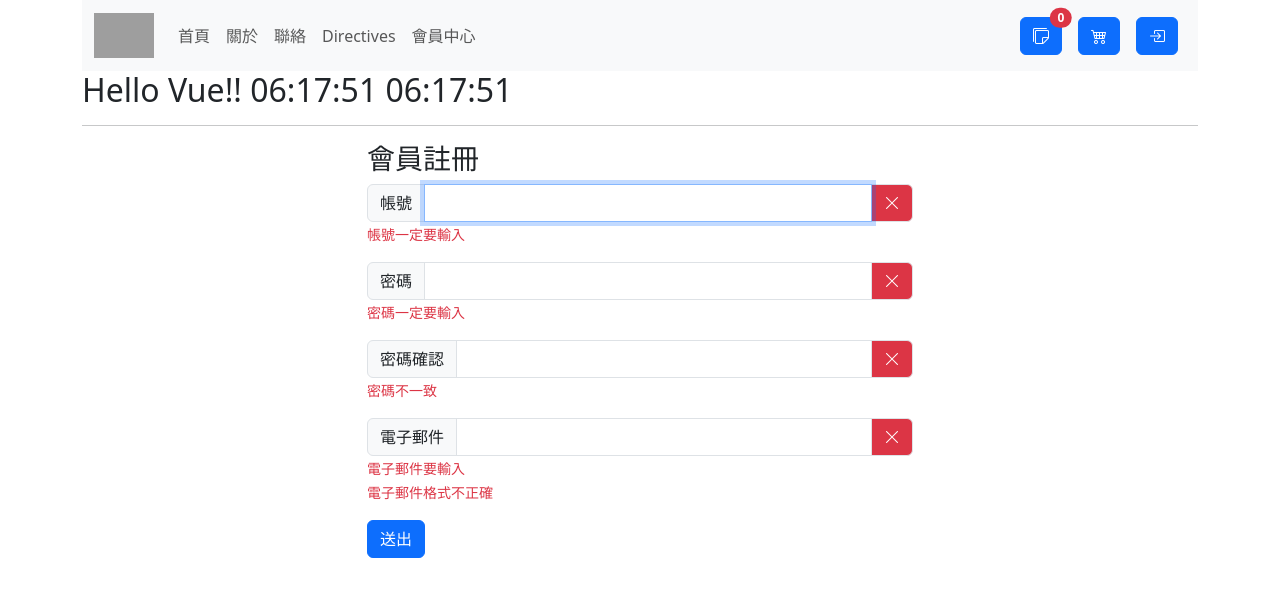
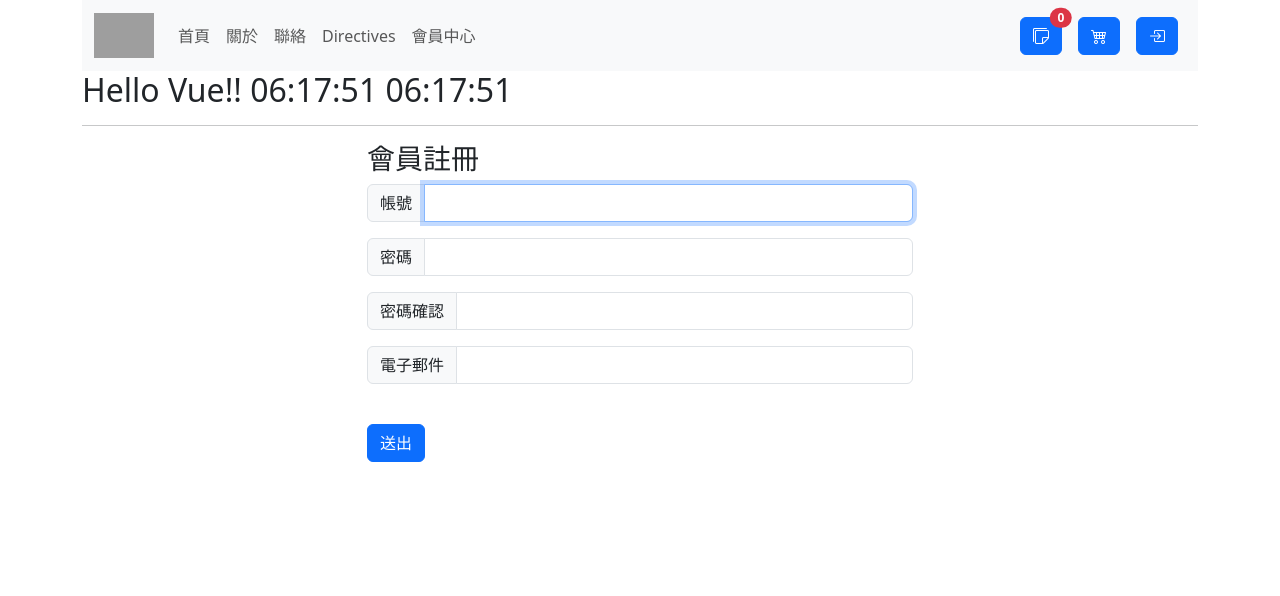
Before and after one commit to HsiaoHungWang/vue-fuen144, a Vue app: page /register in a window 1280 px wide. Shown: the top 596 px of the page. Built offline with nearby package versions, Linux system fonts and the light colour scheme; grey boxes are pictures that could not be loaded.

Commit message:
顯示待做事項的資料使用 v-for

```diff
--- a/src/views/RegisterView.vue
+++ b/src/views/RegisterView.vue
@@ -7,32 +7,32 @@
                 <div class="input-group">
                     <label for="account" class="input-group-text">帳號</label>
                     <input type="text" class="form-control" v-model.trim="userData.username" id="account" required autofocus autocomplete="off">
-                    <span class="input-group-text bg-danger text-white"><i class="bi bi-x-lg"></i></span>
+                    <span  v-if="!validity.userNameRequired" class="input-group-text bg-danger text-white" ><i class="bi bi-x-lg"></i></span>
                 </div>
-                <div class="mb-3"><small class="text-danger">帳號一定要輸入</small></div>
+                <div class="mb-3"><small v-if="!validity.userNameRequired" class="text-danger">帳號一定要輸入</small></div>
                 <div class="input-group">
                     <label for="pwd1" class="input-group-text">密碼</label>
                     <input type="password" class="form-control" v-model.trim="userData.pwd1" id="pwd1" autocomplete="off">
-                    <span class="input-group-text bg-danger text-white"><i class="bi bi-x-lg"></i></span>
+                    <span v-if="!validity.pwdRequired" class="input-group-text bg-danger text-white"><i class="bi bi-x-lg"></i></span>
                 </div>
-                <div class="mb-3"><small class="text-danger">密碼一定要輸入</small></div>
+                <div class="mb-3"><small v-if="!validity.pwdRequired" class="text-danger">密碼一定要輸入</small></div>
 
                 <div class="input-group">
                     <label for="pwd2" class="input-group-text">密碼確認</label>
                     <input type="password" class="form-control" v-model="userData.pwd2" id="pwd2" autocomplete="off">
-                    <span class="input-group-text bg-danger text-white hide"><i class="bi bi-x-lg"></i></span>
+                    <span v-if="!validity.pwdConfirm" class="input-group-text bg-danger text-white hide"><i class="bi bi-x-lg"></i></span>
                 </div>
                 <div class="mb-3">
-                    <small class="text-danger hide">密碼不一致</small>
+                    <small v-if="!validity.pwdConfirm" class="text-danger hide">密碼不一致</small>
                 </div>
                 <div class="input-group">
                     <label for="email" class="input-group-text">電子郵件</label>
                     <input type="email" v-model.trim="userData.useremail" class="form-control" id="email">
-                    <span class="input-group-text bg-danger text-white"><i class="bi bi-x-lg"></i></span>
+                    <span v-if="!validity.emailRequired || !validity.emailFormat" class="input-group-text bg-danger text-white"><i class="bi bi-x-lg"></i></span>
                 </div>
                 <div class="mb-3">
-                    <small class="text-danger">電子郵件要輸入</small><br>
-                    <small class="text-danger">電子郵件格式不正確</small>
+                    <small v-if="!validity.emailRequired" class="text-danger">電子郵件要輸入</small><br>
+                    <small v-if="!validity.emailFormat" class="text-danger">電子郵件格式不正確</small>
                 </div>
 
                 <button type="submit" class="btn btn-primary" id="buttonSubmit">送出</button>
@@ -62,34 +62,44 @@ const userData = ref({
 const validity = ref({
     "userNameRequired":true,
     "pwdRequired":true,
+    "pwdFormat":true,
     "emailRequired":true,
     'pwdConfirm':true,
-    'emailFormat':true
+    'emailFormat':true,
+    'isValid':false
 })
 
 //new RegExp("^[^@\s]+@[^@\s]+\.[^@\s]+$")
 const emailRule = /^[^@\s]+@[^@\s]+\.[^@\s]+$/;
+const pwdRule = /^(?=.*[a-z])(?=.*[A-Z])(?=.*\d)[a-zA-Z\d]{8,}$/
 
 const validate = ()=>{
+    //解構賦值
+    const { username, pwd1, pwd2, useremail } = userData.value
 
     //驗證資料正確性
 
     //資料一定要輸入的驗證
-    validity.value.userNameRequired = userData.value.username.length > 0
-    validity.value.pwdRequired = userData.value.pwd1.length > 0
-    validity.value.emailRequired = userData.value.useremail.length > 0
+    validity.value.userNameRequired = username.length > 0
+    validity.value.pwdRequired = pwd1.length > 0
+    validity.value.emailRequired = useremail.length > 0
 
     //密碼跟密碼確認需一致
-    validity.value.pwdConfirm = userData.value.pwd1 === userData.value.pwd2
+    validity.value.pwdConfirm = pwd1 === pwd2
 
     //Email格式是否正確
-    validity.value.emailFormat = emailRule.test(userData.value.useremail)
+    validity.value.emailFormat = emailRule.test(useremail)
 
 
-    console.log(validity.value)
-    console.log(userData.value)
+    // console.log(validity.value)
+    // console.log(userData.value)
 
-    //fetch
+    validity.value.isValid = validity.value.userNameRequired  && validity.value.pwdRequired && validity.value.emailRequired && validity.value.pwdConfirm && validity.value.emailFormat
+
+    if(validity.value.isValid){
+        //todo 將userData資料透過fecth()傳送到API
+        alert('送出')
+    }
 }
 
 </script>
--- a/src/views/TodosView.vue
+++ b/src/views/TodosView.vue
@@ -20,36 +20,17 @@ const uniqueId = () => Date.now().toString(36) + Math.random().toString(36).subs
             <h3>Todos Page</h3>
             <input type="text" class="form-control" autofocus autocomplete="off" placeholder="想要做甚麼?">
             <ul class="list-group mt-3">
-                <li class="list-group-item">
+                <li v-for="todo in todos" :key="todo.id" class="list-group-item">
                     <div class="d-flex justify-content-between">
                         <div>
-                            <input class="form-check-input me-3" type="checkbox">
-                            <label class="form-check-label">todo1</label>
+                            <input class="form-check-input me-3" type="checkbox" v-model="todo.completed">
+                            <label class="form-check-label">{{ todo.title }}</label>
                         </div>
                         <button class="badge bg-danger rounded-pill border-0">X</button>
                     </div>
-                    <input type="text" class="form-control">
+                    <!-- <input type="text" class="form-control" v-model="todo.title"> -->
                 </li>
-                <li class="list-group-item">
-                    <div class="d-flex justify-content-between">
-                        <div>
-                            <input class="form-check-input me-3" type="checkbox">
-                            <label class="form-check-label">todo2</label>
-                        </div>
-                        <button class="badge bg-danger rounded-pill border-0">X</button>
-                    </div>
-                    <input type="text" class="form-control">
-                </li>
-                <li class="list-group-item">
-                    <div class="d-flex justify-content-between">
-                        <div>
-                            <input class="form-check-input me-3" type="checkbox">
-                            <label class="form-check-label">todo3</label>
-                        </div>
-                        <button class="badge bg-danger rounded-pill border-0">X</button>
-                    </div>
-                    <input type="text" class="form-control">
-                </li>
+
             </ul>
             <div class="mt-3 d-flex justify-content-between">
                 <strong class=" me-3">尚有 3 個工作未完成</strong>
```
